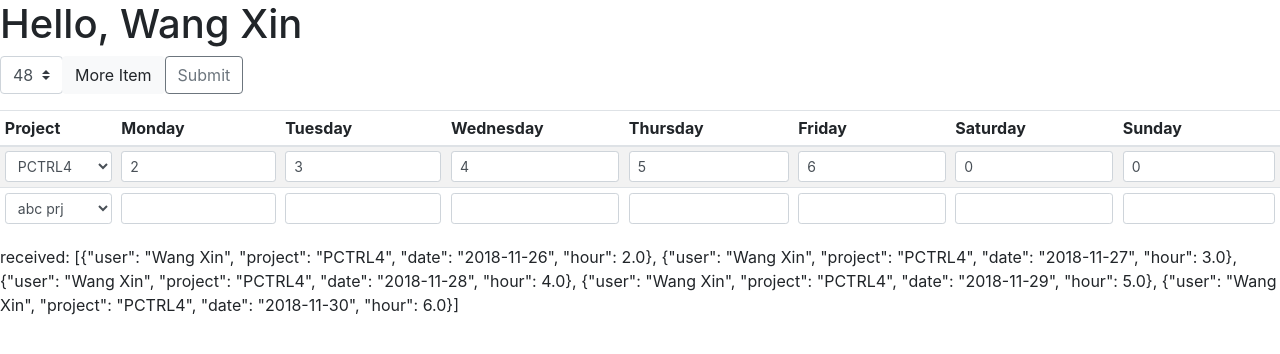
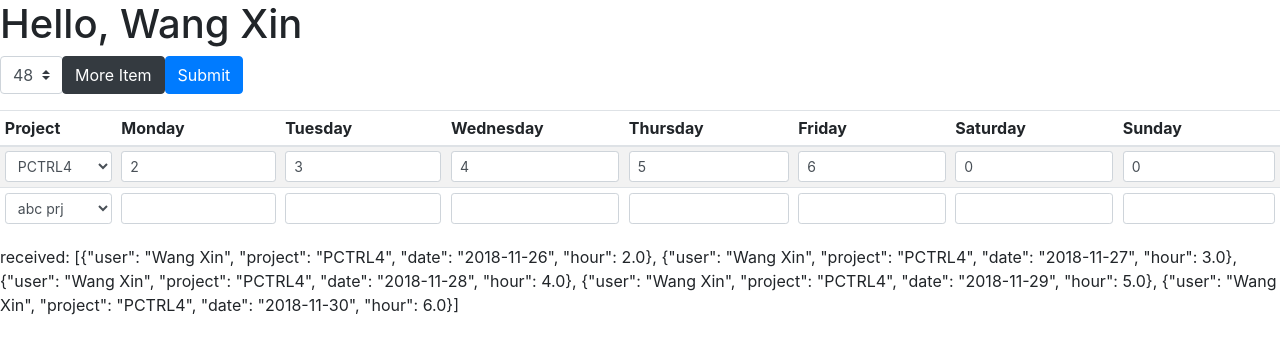
Before and after one commit to busoff/projectime, a Django app: page /projecttime/report/88502062 in a window 1280 px wide. Shown: the top 354 px of the page. Run offline with Django 3.2, Linux system fonts and the light colour scheme; data comes from the database, SQL or seed files in the repository; data that the repository does not hold is empty; some libraries are stand-ins or nearby versions.

Commit message:
change style for buttons "more item" and "submit"

```diff
--- a/hello/templates/projecttime/report_table_bs.html
+++ b/hello/templates/projecttime/report_table_bs.html
@@ -198,8 +198,8 @@
                     <select class="custom-select" id="week_number">
                     </select>
             </div>
-            <button type="button" class="btn btn-light" id="more_entry">More Item</button>
-            <button class="btn btn-outline-secondary" type="button" id="submit">Submit</button>
+            <button type="button" class="btn btn-dark" id="more_entry">More Item</button>
+            <button type="button" class="btn btn-primary" id="submit">Submit</button>
     </div>
 
     <table class="table table-striped table-sm" id="report_table">
```
